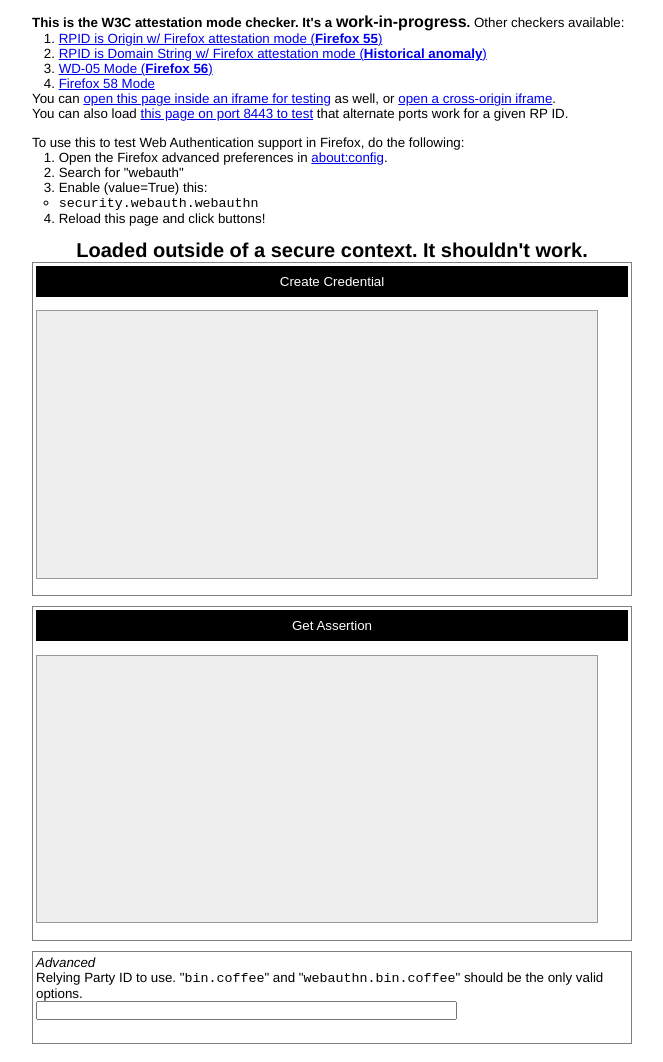
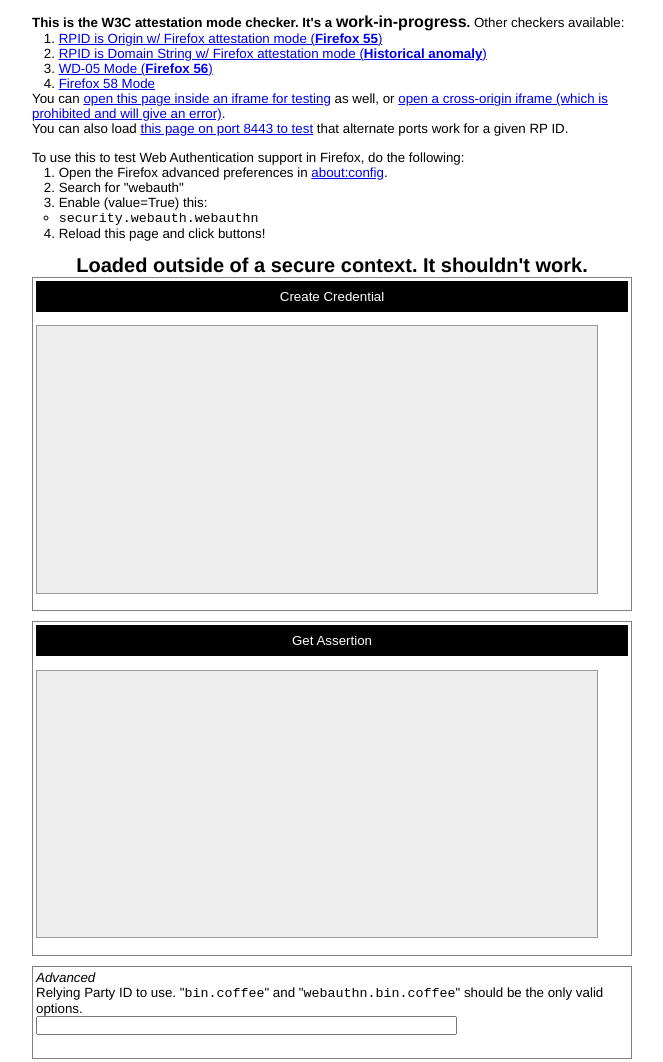
Before and after one commit to jcjones/webauthn.bin.coffee, a plain HTML site: page index.html in a window 1280 px wide. Shown: the whole page, without its empty margins (308-971 px from the left). Drawn offline with nearby package versions, Linux system fonts and the light colour scheme.

Commit message:
Note errors for cross-origin frames

```diff
--- a/index.html
+++ b/index.html
@@ -105,7 +105,7 @@ pre {
    <li><a href="/wd-05">WD-05 Mode (<strong>Firefox 56</strong>)</a></li>
    <li><a href="/ff58">Firefox 58 Mode</a></li>
   </ol>
-  <p>You can <a href="/iframe.html">open this page inside an iframe for testing</a> as well, or <a href="https://u2f.bin.coffee/iframe-webauthn.html">open a cross-origin iframe</a>.</p>
+  <p>You can <a href="/iframe.html">open this page inside an iframe for testing</a> as well, or <a href="https://u2f.bin.coffee/iframe-webauthn.html">open a cross-origin iframe (which is prohibited and will give an error)</a>.</p>
   <p>You can also load <a href="https://webauthn.bin.coffee:8443">this page on port 8443 to test</a> that alternate ports work for a given RP ID.</p>
  </div>
  <div class="row">
```
Also changed, not shown: staging/index.html (+1 -1 lines).
